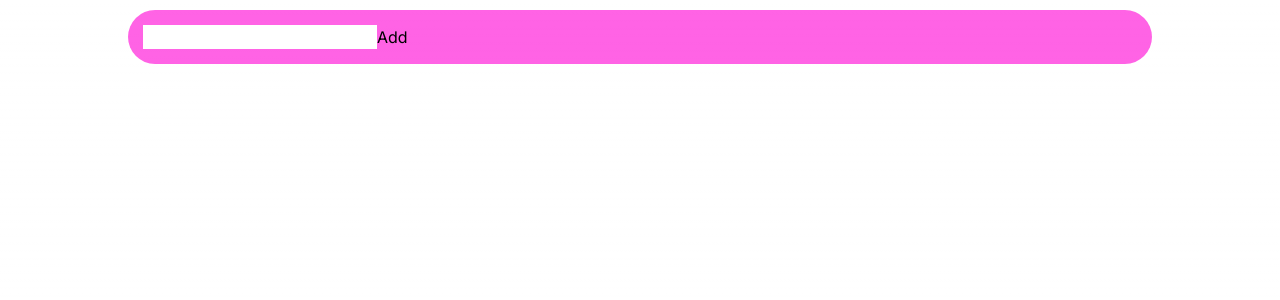
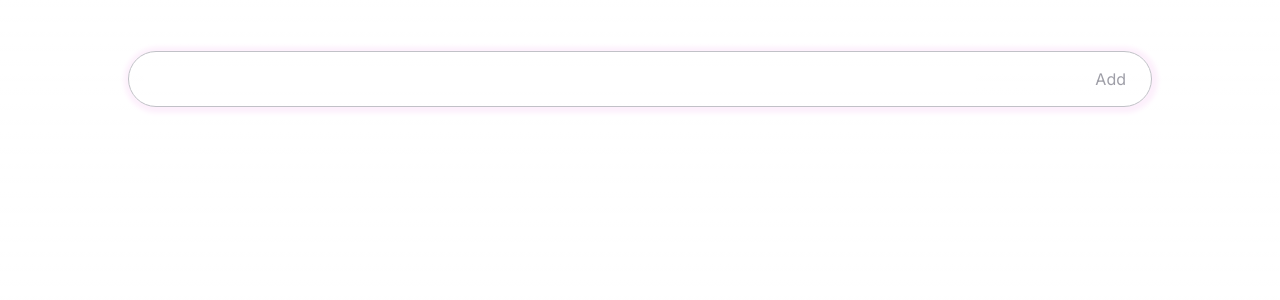
Before and after one commit to MayaWright20/phantom-bookmarks, a Next.js app: page / in a window 1280 px wide. Shown: the top 300 px of the page. Built offline with nearby package versions, Linux system fonts and the light colour scheme.

Commit message:
refactor

```diff
--- a/app/global.module.css
+++ b/app/global.module.css
@@ -7,10 +7,18 @@
     margin-bottom: 10px;
     justify-content: space-between;
     overflow: hidden;
+    width: '80%'
 }
 
 .searchBar {
-    background-color: rgba(255, 0, 212, 0.612);
+    margin-top: 5%;
+    color:  #9E9EA7ff;
+    border-color: #FDF0FCff;
+    border-width: 1px;
+    /* margin-top: 5%; */
+    color:  #9E9EA7ff;
+    border-color: #C1C1C7ff;
+    box-shadow: 1px 1px 5px 5px #FDF0FCff;
 }
 
 .paginationContainer{
@@ -22,7 +30,17 @@
 
 .paginationContainer li {
     display: inline-flex;
-    padding: 15px;
-    border-radius: 205px;
-    margin: 5px;
+    justify-content: center;
+    align-items: center;
+    padding:  20px;
+    text-align: center;
+    text-justify: newspaper;
+    height:  20px;
+    width:  20px;
+    border-radius:  205px;
+    margin:  5px;
 }
+
+/* .activePaginationLink {
+    color: white !important;
+} */
--- a/app/page.tsx
+++ b/app/page.tsx
@@ -1,6 +1,5 @@
 'use client';
 import { useState, useEffect } from "react";
-import ReactDOM from 'react-dom';
 import ReactPaginate from 'react-paginate';
 
 import * as styles from "./global.module.css";
@@ -138,6 +137,7 @@ export default function Home() {
             previousLabel="<"
             renderOnZeroPageCount={null}
             containerClassName="paginationContainer"
+            activeLinkClassName="activePaginationLink"
           />
         </ul>
       </>
@@ -147,12 +147,10 @@ export default function Home() {
   return (
     <main className="flex flex-col items-center">
       <div className="" style={{ width: '80%' }}>
-        <div className={`${styles.pillShape} ${styles.searchBar}`}>
-          <form>
-            <input onChange={onChangeUrlInputHandler} value={url} type="url" />
+          <form className={`${styles.pillShape} ${styles.searchBar}`}>
+            <input onChange={onChangeUrlInputHandler} value={url} type="url" style={{width: '65vw'}}/>
             <button type="submit" onClick={onClickSubmitHandler}>Add</button>
           </form>
-        </div>
         <PaginatedItems itemsPerPage={20} />
       </div>
     </main>
```
